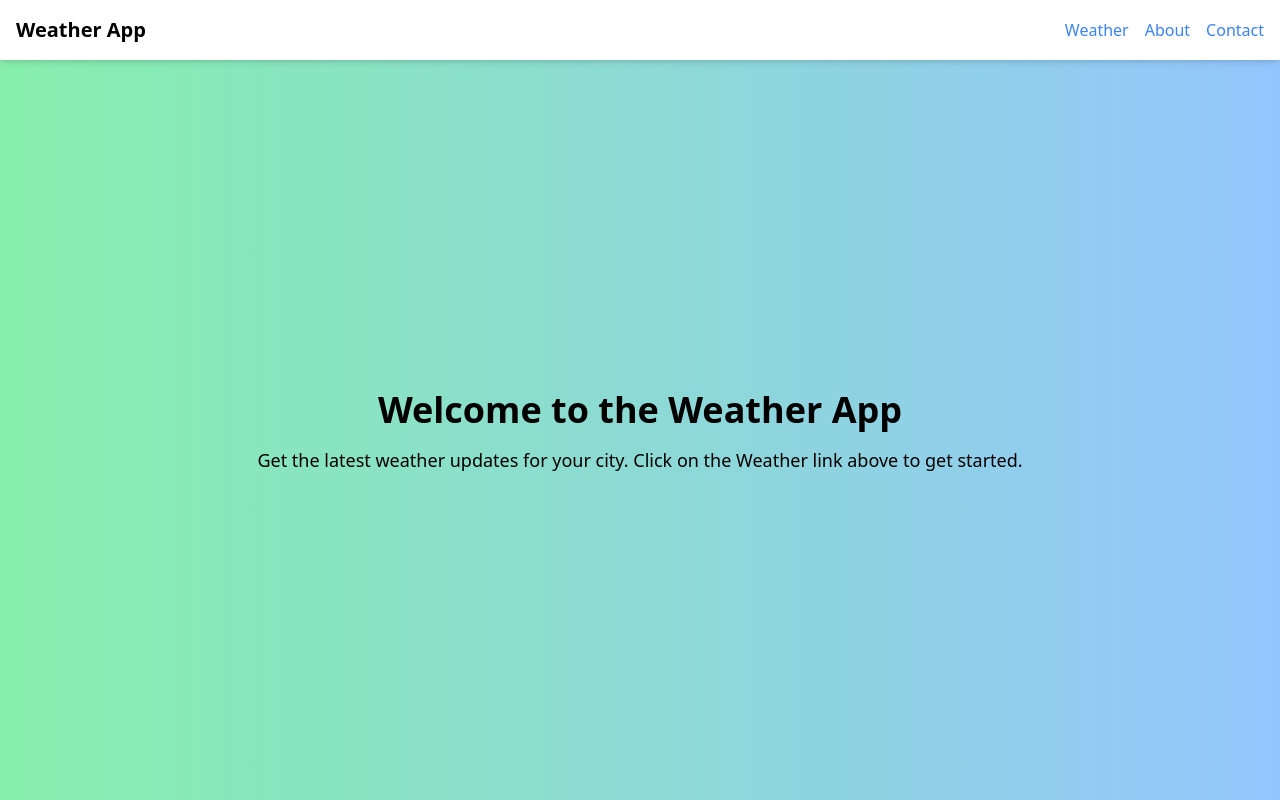
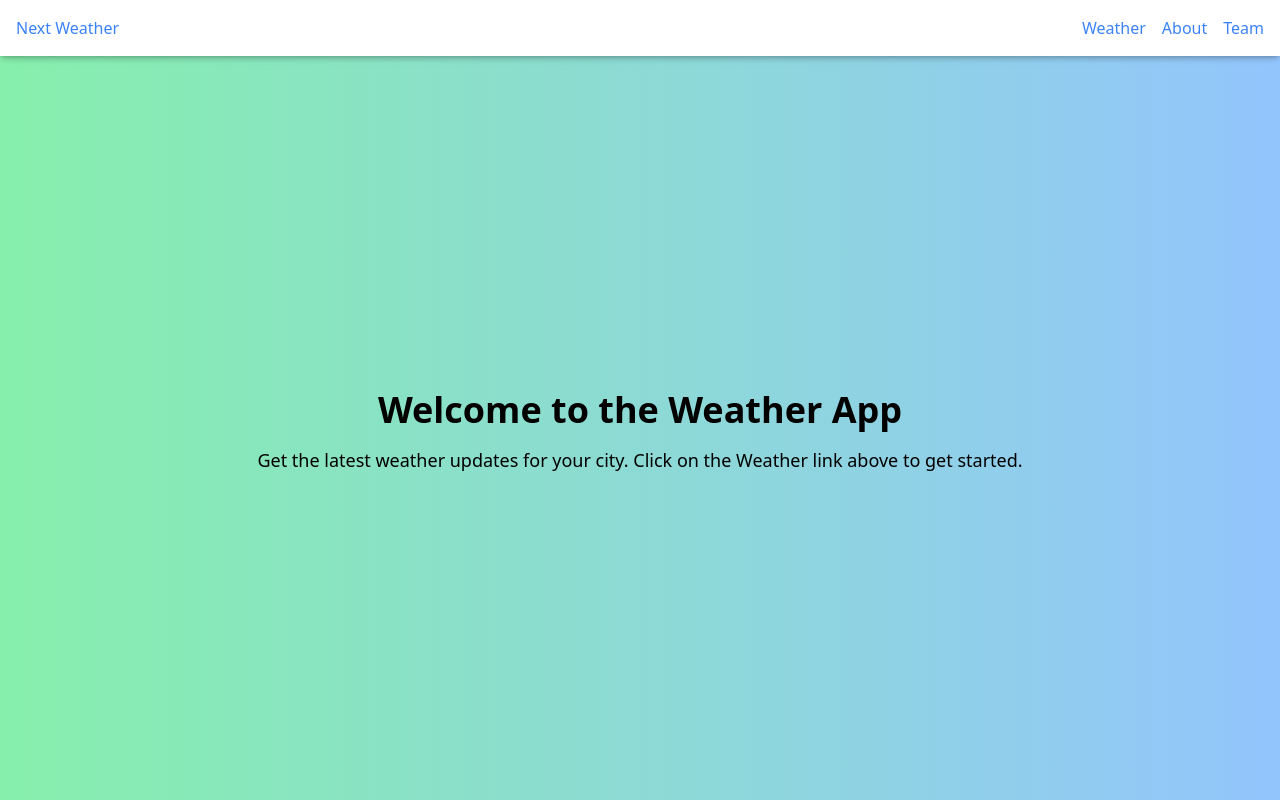
Before and after one commit to rev-sin/next-weather-app, a Next.js app: page / in a window 1280 px wide. Built offline with nearby package versions, Linux system fonts and the light colour scheme.

Commit message:
added massive changes

```diff
--- a/src/app/about/page.tsx
+++ b/src/app/about/page.tsx
@@ -1,6 +1,5 @@
 "use client"
 
-import Link from "next/link";
 import { motion } from "framer-motion";
 
 export default function AboutPage() {
@@ -11,22 +10,6 @@ export default function AboutPage() {
             animate={{ opacity: 1 }}
             transition={{ duration: 0.5 }}
         >
-            <header className="fixed top-0 left-0 right-0 p-4 shadow-md z-10 bg-white">
-                <div className="flex justify-between items-center">
-                    <h1 className="text-xl font-bold">Weather App</h1>
-                    <nav className="flex gap-4">
-                        <Link href="/weather" className="text-blue-500 hover:underline">
-                            Weather
-                        </Link>
-                        <Link href="/about" className="text-blue-500 hover:underline">
-                            About
-                        </Link>
-                        <Link href="/contact" className="text-blue-500 hover:underline">
-                            Contact
-                        </Link>
-                    </nav>
-                </div>
-            </header>
             <main className="flex flex-col items-center gap-4 w-full mt-16">
                 <h2 className="text-4xl font-bold">About Us</h2>
                 <p className="text-lg text-center">
--- a/src/app/layout.tsx
+++ b/src/app/layout.tsx
@@ -1,6 +1,7 @@
 import type { Metadata } from "next";
 import { Geist, Geist_Mono } from "next/font/google";
 import "./globals.css";
+import Header from "../components/ui/header";
 
 const geistSans = Geist({
   variable: "--font-geist-sans",
@@ -27,6 +28,7 @@ export default function RootLayout({
       <body
         className={`${geistSans.variable} ${geistMono.variable} antialiased`}
       >
+        <Header />
         {children}
       </body>
     </html>
--- /dev/null
+++ b/src/app/not-found.tsx
@@ -0,0 +1,27 @@
+"use client"
+
+import { motion } from "framer-motion";
+import Link from "next/link";
+
+
+export default function NotFoundPage() {
+  return (
+    <motion.div
+      className="flex flex-col items-center justify-center min-h-screen p-8 pb-20 gap-16 sm:p-20 bg-gradient-to-r from-red-300 to-yellow-300 text-black"
+      initial={{ opacity: 0 }}
+      animate={{ opacity: 1 }}
+      transition={{ duration: 0.5 }}
+    >
+      <main className="flex flex-col items-center gap-4 w-full mt-16">
+        <h2 className="text-4xl font-bold">Page Not Found</h2>
+        <p className="text-lg text-center">
+          Sorry, the page you are looking for does not exist. Please check the
+          URL or go back to the homepage.
+        </p>
+        <Link href="/">
+          <a className="text-blue-500 underline">Go to Homepage</a>
+        </Link>
+      </main>
+    </motion.div>
+  );
+}
--- a/src/app/page.tsx
+++ b/src/app/page.tsx
@@ -1,7 +1,7 @@
 "use client"
 
-import Link from "next/link";
 import { motion } from "framer-motion";
+import Header from "@/components/ui/header";
 
 export default function HomePage() {
   return (
@@ -11,22 +11,7 @@ export default function HomePage() {
       animate={{ opacity: 1 }}
       transition={{ duration: 0.5 }}
     >
-      <header className="fixed top-0 left-0 right-0 p-4 shadow-md z-10 bg-white">
-        <div className="flex justify-between items-center">
-          <h1 className="text-xl font-bold">Weather App</h1>
-          <nav className="flex gap-4">
-            <Link href="/weather" className="text-blue-500 hover:underline">
-              Weather
-            </Link>
-            <Link href="/about" className="text-blue-500 hover:underline">
-              About
-            </Link>
-            <Link href="/contact" className="text-blue-500 hover:underline">
-              Contact
-            </Link>
-          </nav>
-        </div>
-      </header>
+      <Header />
       <main className="flex flex-col items-center gap-4 w-full mt-16">
         <h2 className="text-4xl font-bold">Welcome to the Weather App</h2>
         <p className="text-lg text-center">
--- /dev/null
+++ b/src/app/team/page.tsx
@@ -0,0 +1,52 @@
+"use client"
+
+import { motion } from "framer-motion";
+import Header from "@/components/ui/header";
+import Image from "next/image";
+
+const teamMembers = [
+    {
+        name: "John Doe",
+        role: "Frontend Developer",
+        imageUrl: "/images/john.jpg",
+    },
+    {
+        name: "Jane Smith",
+        role: "Backend Developer",
+        imageUrl: "/images/jane.jpg",
+    },
+    {
+        name: "Alice Johnson",
+        role: "UI/UX Designer",
+        imageUrl: "/images/alice.jpg",
+    },
+];
+
+export default function TeamPage() {
+    return (
+        <motion.div
+            className="flex flex-col items-center justify-center min-h-screen p-8 pb-20 gap-16 sm:p-20 bg-gradient-to-r from-purple-300 to-pink-300 text-black"
+            initial={{ opacity: 0 }}
+            animate={{ opacity: 1 }}
+            transition={{ duration: 0.5 }}
+        >
+            <Header />
+            <main className="flex flex-col items-center gap-4 w-full mt-16">
+                <h2 className="text-4xl font-bold">Meet Our Team</h2>
+                <div className="flex flex-wrap justify-center gap-8 mt-8">
+                    {teamMembers.map((member) => (
+                        <div key={member.name} className="flex flex-col items-center">
+                            <Image
+                                src={member.imageUrl}
+                                alt={member.name}
+                                className="w-32 h-32 rounded-full object-cover"
+                            />
+                            <h3 className="mt-4 text-2xl font-semibold">{member.name}</h3>
+                            <p className="text-lg">{member.role}</p>
+                        </div>
+                    ))}
+                </div>
+            </main>
+        </motion.div>
+    );
+}
--- a/src/app/weather/page.tsx
+++ b/src/app/weather/page.tsx
@@ -96,8 +96,7 @@ export default function Weather() {
           </nav>
         </div>
       </header>
-      <main className="flex flex-col items-center gap-4 w-full">
-        <div className="flex flex-col items-center gap-4 w-full mt-16">
+      <main className="flex flex-col items-center gap-4 w-full mt-16">
         {error && <p className="text-red-500">{error}</p>}
         {weather && (
           <motion.div
@@ -192,7 +191,6 @@ export default function Weather() {
             </div>
           </motion.div>
         )}
-        </div>
       </main>
     </motion.div>
   );
--- /dev/null
+++ b/src/components/ui/header.tsx
@@ -0,0 +1,26 @@
+import Link from "next/link";
+
+export default function Header() {
+  return (
+    <header className="fixed top-0 left-0 right-0 p-4 shadow-md z-10 bg-white">
+      <div className="flex justify-between items-center">
+        <h1>
+          <Link href="/" className="text-blue-500 hover:underline">
+            Next Weather
+          </Link>
+        </h1>
+        <nav className="flex gap-4">
+          <Link href="/weather" className="text-blue-500 hover:underline">
+            Weather
+          </Link>
+          <Link href="/about" className="text-blue-500 hover:underline">
+            About
+          </Link>
+          <Link href="/team" className="text-blue-500 hover:underline">
+            Team
+          </Link>
+        </nav>
+      </div>
+    </header>
+  );
+}
```
Also changed, not shown: 1 other file (tests, documents, lock files or other folders). Lines whose indentation alone changed are shown as unchanged.
